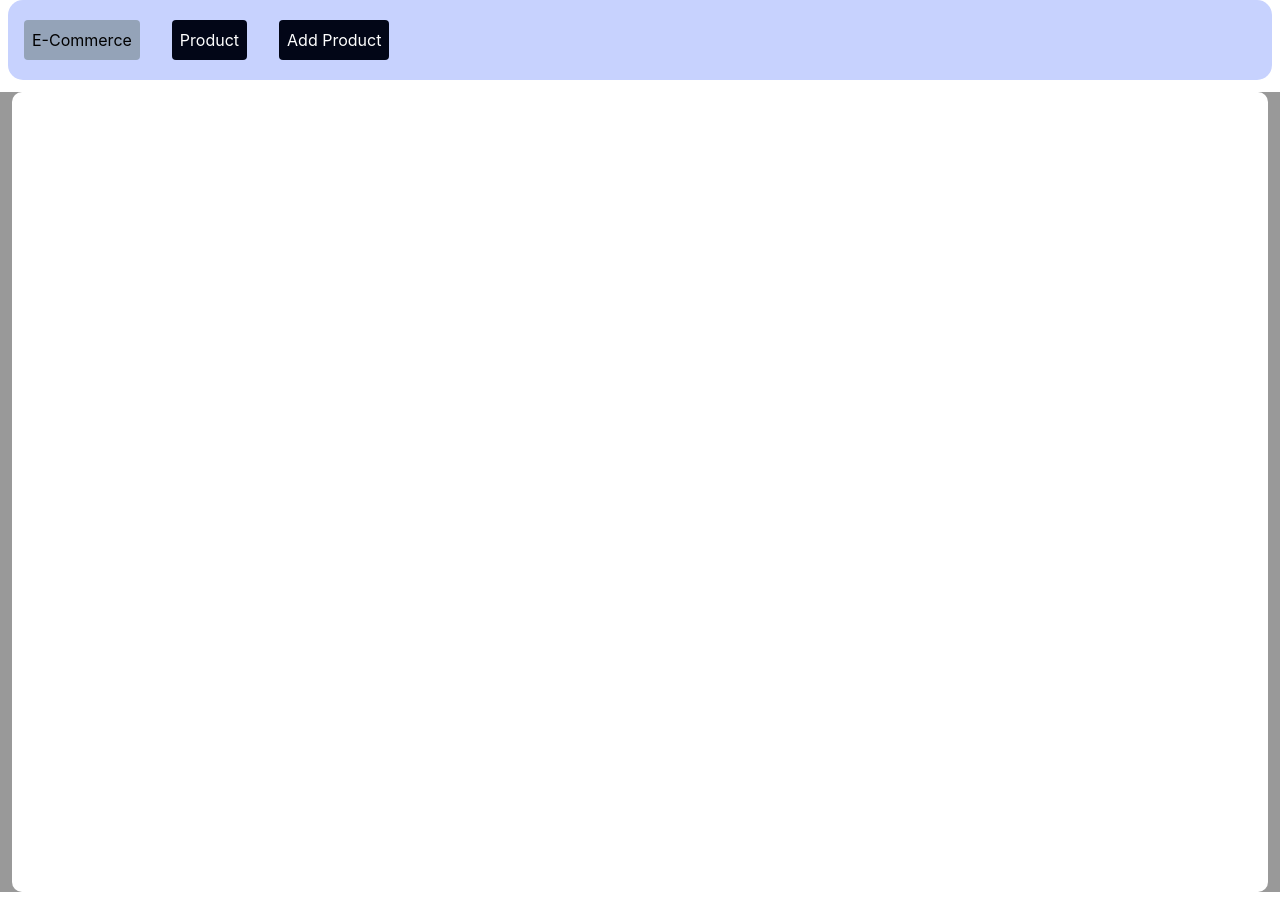
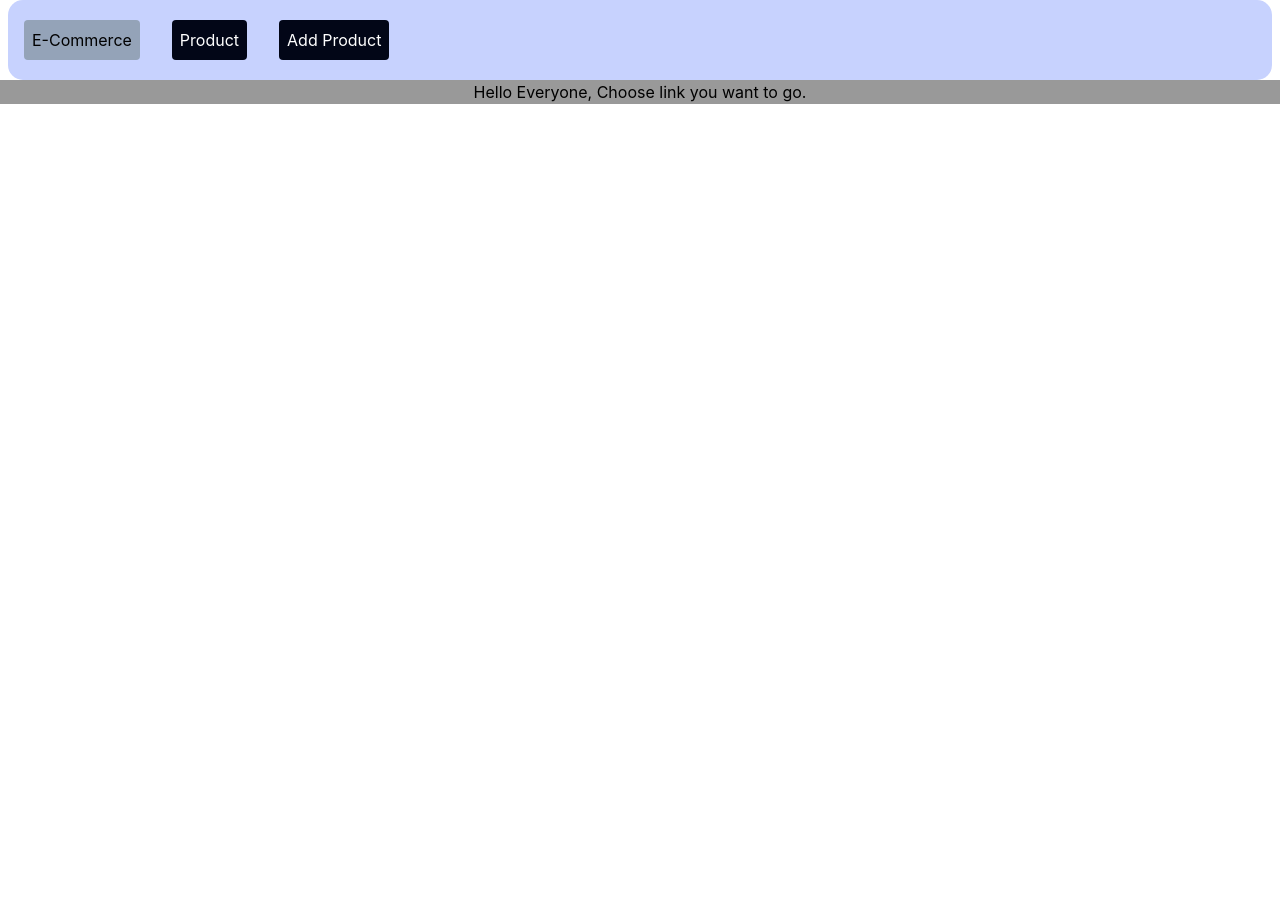
Before and after one commit to BossBoxing/React-NodeJS.eCommerce, a React (Create React App) app in the folder client/: page / in a window 1280 px wide. After the commit the page ends 800 px from the top, so only its background shows below. Built offline with nearby package versions, Linux system fonts and the light colour scheme.

Commit message:
Home Page

```diff
--- a/client/src/Components/Home.js
+++ b/client/src/Components/Home.js
@@ -6,9 +6,7 @@ import AddProduct from './AddProduct';
 function Home({children}) {
   return (
     <div className="App">
-      <div className="flex h-screen m-2 bg-white rounded-[10px]">
-        {children}
-      </div>
+      Hello Everyone, Choose link you want to go.
     </div>
   );
 }
```
